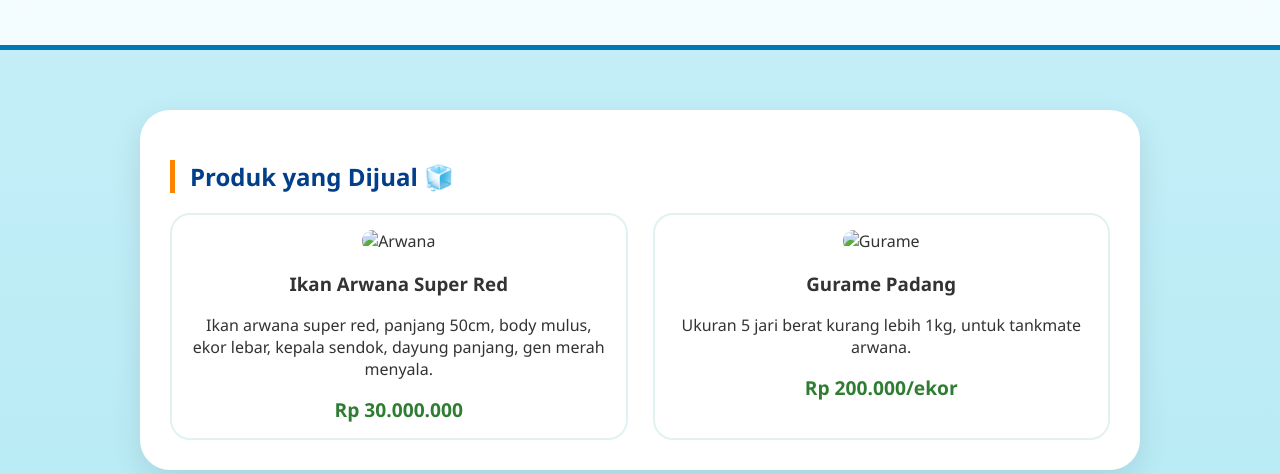
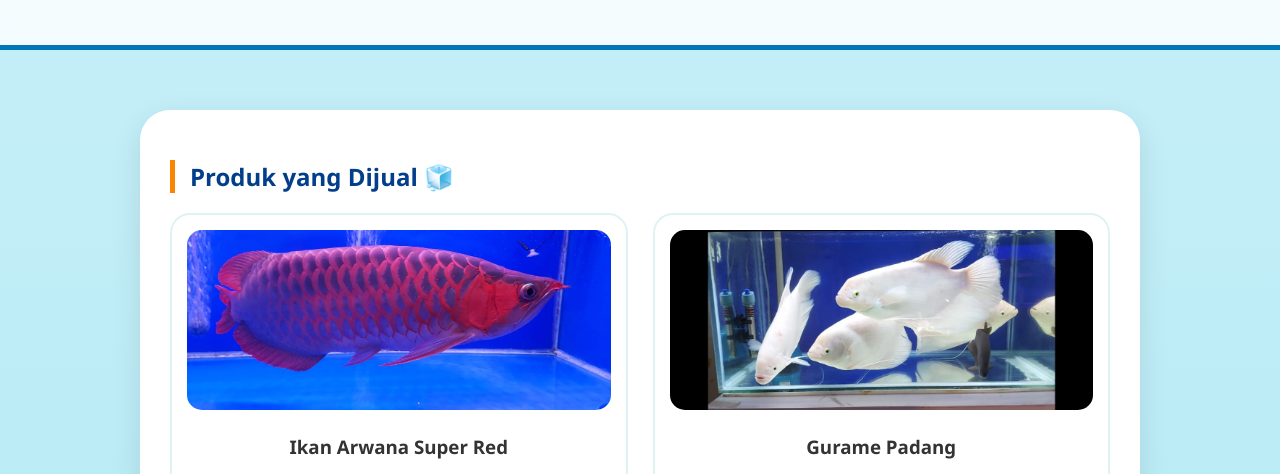
Before and after one commit to blsma23241075-beep/Toko-UMKM, a plain HTML site: page index.html in a window 1280 px wide. Both pictures are taken after a click on the link "PRODUK". Shown: the part 253-727 px from the top of the page. Drawn offline with Linux system fonts and the light colour scheme.

Commit message:
Update index.html

```diff
--- a/index.html
+++ b/index.html
@@ -175,13 +175,13 @@
             <h2>Produk yang Dijual 🧊</h2>
             <div class="product-grid">
                 <div class="card">
-                    <img src="gambar/ikan arwana super red.jfif" alt="Arwana">
+                    <img src="ikan arwana super red.jfif" alt="Arwana">
                     <h3>Ikan Arwana Super Red </h3>
                     <p>Ikan arwana super red, panjang 50cm, body mulus, ekor lebar, kepala sendok, dayung panjang, gen merah menyala.</p>
                     <span class="price">Rp 30.000.000</span>
                 </div>
                 <div class="card">
-                    <img src="gambar/ikan gurame padang.jfif" alt="Gurame">
+                    <img src="ikan gurame padang.jfif" alt="Gurame">
                     <h3>Gurame Padang </h3>
                     <p>Ukuran 5 jari berat kurang lebih 1kg, untuk tankmate arwana.</p>
                     <span class="price">Rp 200.000/ekor</span>
@@ -235,4 +235,5 @@
     </script>
 
 </body>
+
 </html>
```
